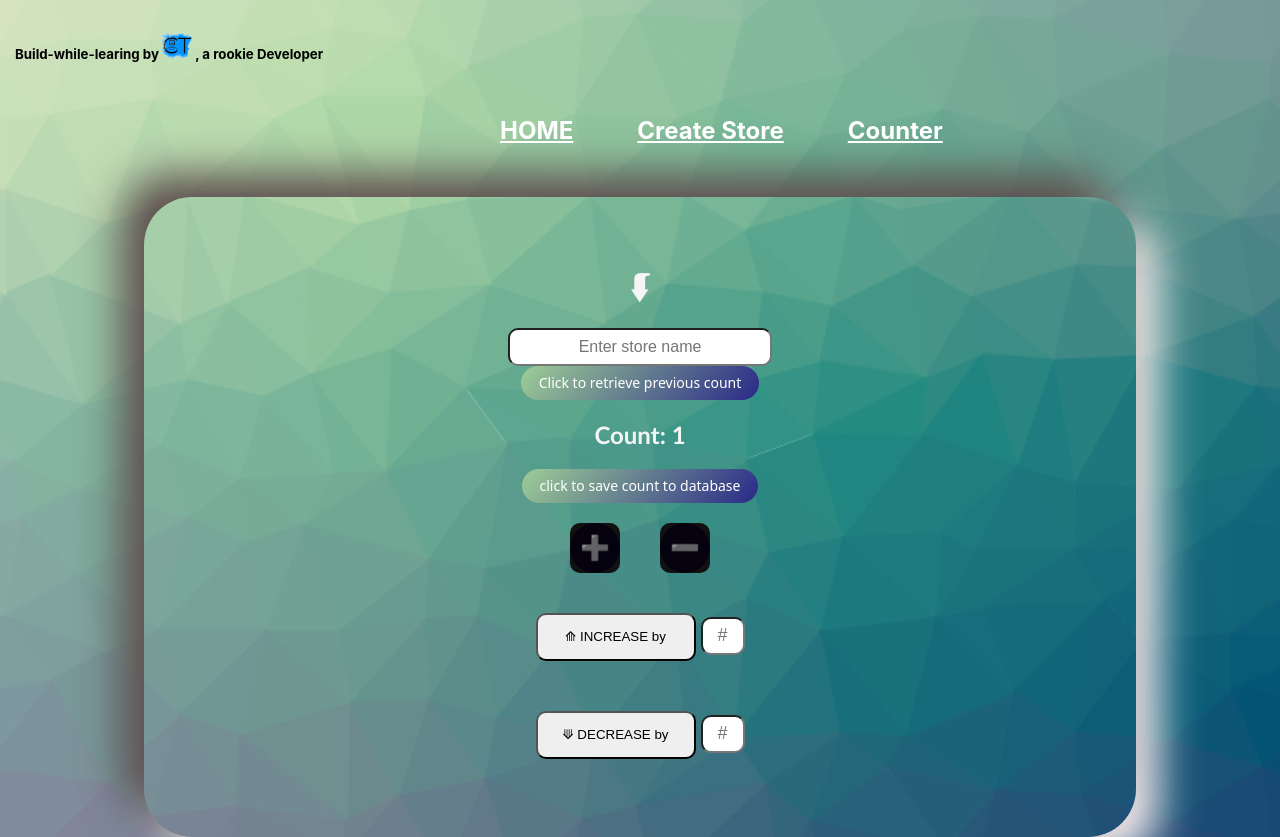
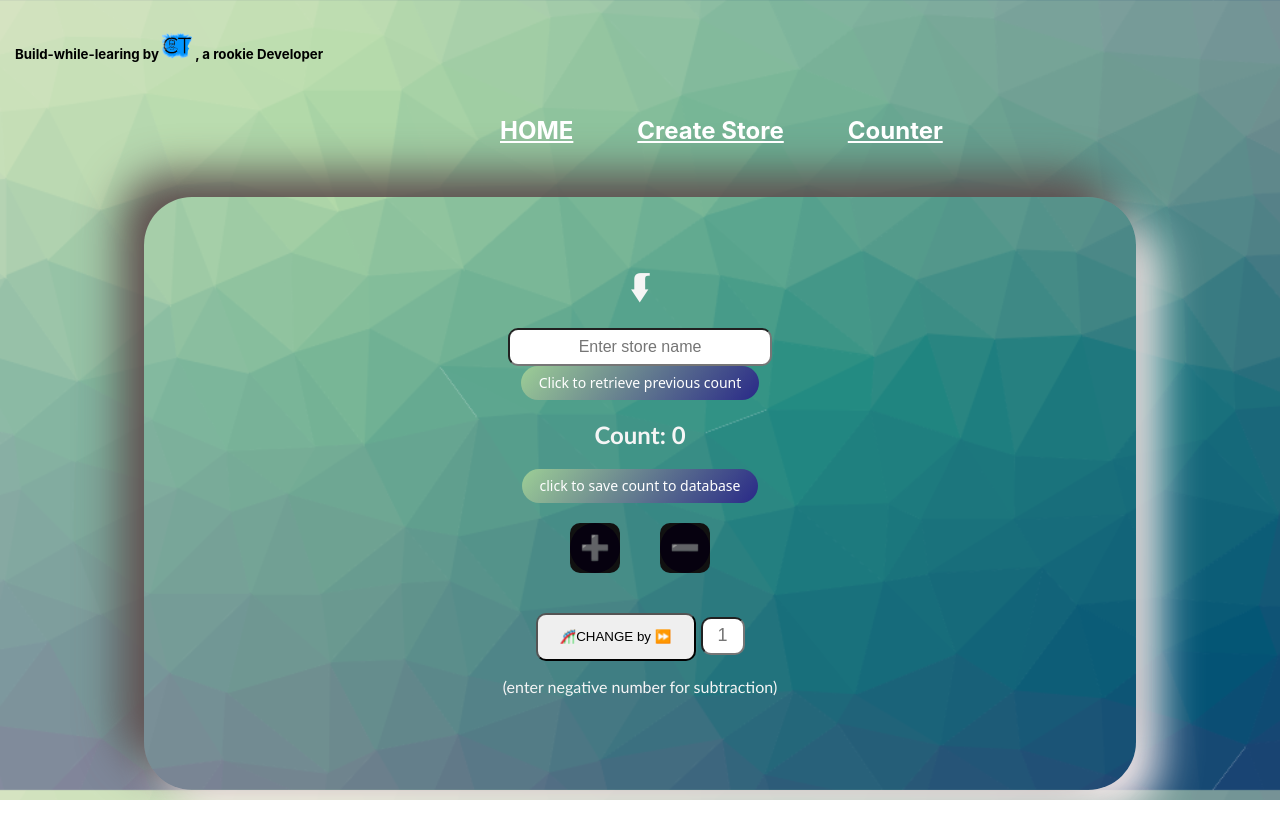
Before and after one commit to chuongtang/redux-counter, a React (Create React App) app: page /counter in a window 1280 px wide. After the commit the page ends 800 px from the top, so only its background shows below. Built offline with nearby package versions, Linux system fonts and the light colour scheme.

Commit message:
add {value} to placeholder

```diff
--- a/src/components/Counter.jsx
+++ b/src/components/Counter.jsx
@@ -4,7 +4,7 @@ import {
     increment,
     decrement,
     incrementByAmount,
-    decrementByAmount,
+    // decrementByAmount,
     selectCount,
     validateStore
 } from "./counterSlide.js";
@@ -32,8 +32,8 @@ const Counter = () => {
                 storeName: strName
             }
         })
-            .then(function (response) {
-                if(!response) {
+            .then((response) => {
+                if(!response.data) {
                     alert('Store not found. Name is case sensitive🔍. Please try again');
                 } else {
                 const strCount = response.data.count
@@ -51,14 +51,15 @@ const Counter = () => {
         // console.log(retCountByName());
     return (
         <div className='container App' >
-            <h1 className='appName'>{storeName}</h1>
+            <h1 className='appName'>{storeName} </h1>
+
             <div className='nameBox'>
                 <input type='text' placeholder='Enter store name' className='inputName' onChange={(e) => handleStoreName(e)} />
                 <br></br><button className="flatBtn" onClick={() => retCountByName(storeName)}>
                     Click to retrieve previous count
                 </button>
             </div>
-            <h2 className="count">Count: {count + value}</h2>
+            <h2 className="count">Count: {count}</h2>
             <button className="flatBtn" onClick={() => dispatch(validateStore(value))}>
                 click to save count to database
                 </button><br></br>
@@ -67,16 +68,17 @@ const Counter = () => {
 
             <div className='box-btn' >
                 <button className="btn-plus btn" onClick={() => dispatch(incrementByAmount(value))}>
-                    ⟰ INCREASE by
+                     🎢CHANGE by ⏩
                 </button>
-                <input placeholder='#' className='inputBox' onChange={(e) => handleChange(e)} />
+                <input placeholder={value} className='inputBox' onChange={(e) => handleChange(e)} />
+                <p>(enter negative number for subtraction)</p>
             </div>
-            <div className='box-btn'>
+            {/* <div className='box-btn'>
                 <button className="btn-minus btn" onClick={() => dispatch(decrementByAmount(value))}>
                     ⟱ DECREASE by
                 </button>
                 <input placeholder='#' className='inputBox' onChange={(e) => handleChange(e)} />
-            </div>
+            </div> */}
 
         </div>
     );
```
